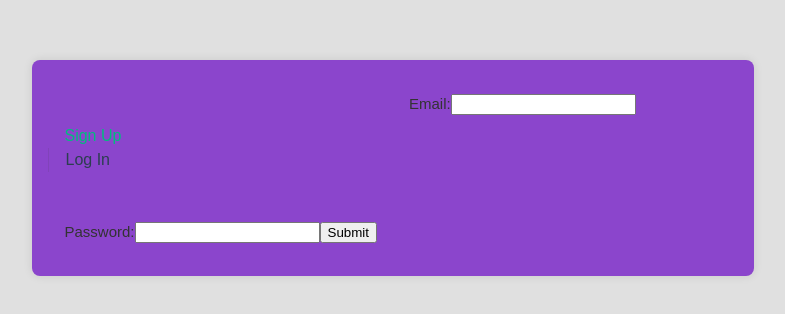
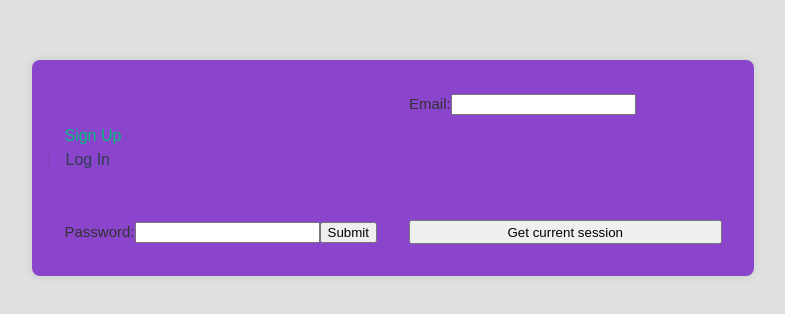
Before and after one commit to staten-island-tech/vue-supabase-project-matthew-and-maxim-and-nicole, a Vue app in the folder project/: page /login in a window 1280 px wide. Shown: the part 232-546 px from the top of the page, without its empty margins (247-1032 px from the left). Built offline with nearby package versions, Linux system fonts and the light colour scheme.

Commit message:
Update Login.vue

```diff
--- a/project/src/views/Login.vue
+++ b/project/src/views/Login.vue
@@ -6,8 +6,9 @@
     <div>
         <label for="">Password:</label>
         <input type="text" name="" v-model = "pass"/>
-        <button @click = "signIn">Submit</button>
+        <button @click = "signIn()">Submit</button>
     </div>
+    <button @click = "getSession()">Get current session</button>
 </template>
 
 <script setup>
@@ -30,6 +31,15 @@ if (error) {
 return session
 };
 
+async function getSession () {
+    const {data, error} = await supabase.auth.getSession()
+    console.log(data)
+    if (error) {
+        console.log(error)
+    }
+    return session
+}
+
 </script>
 
 <style scoped>
```
